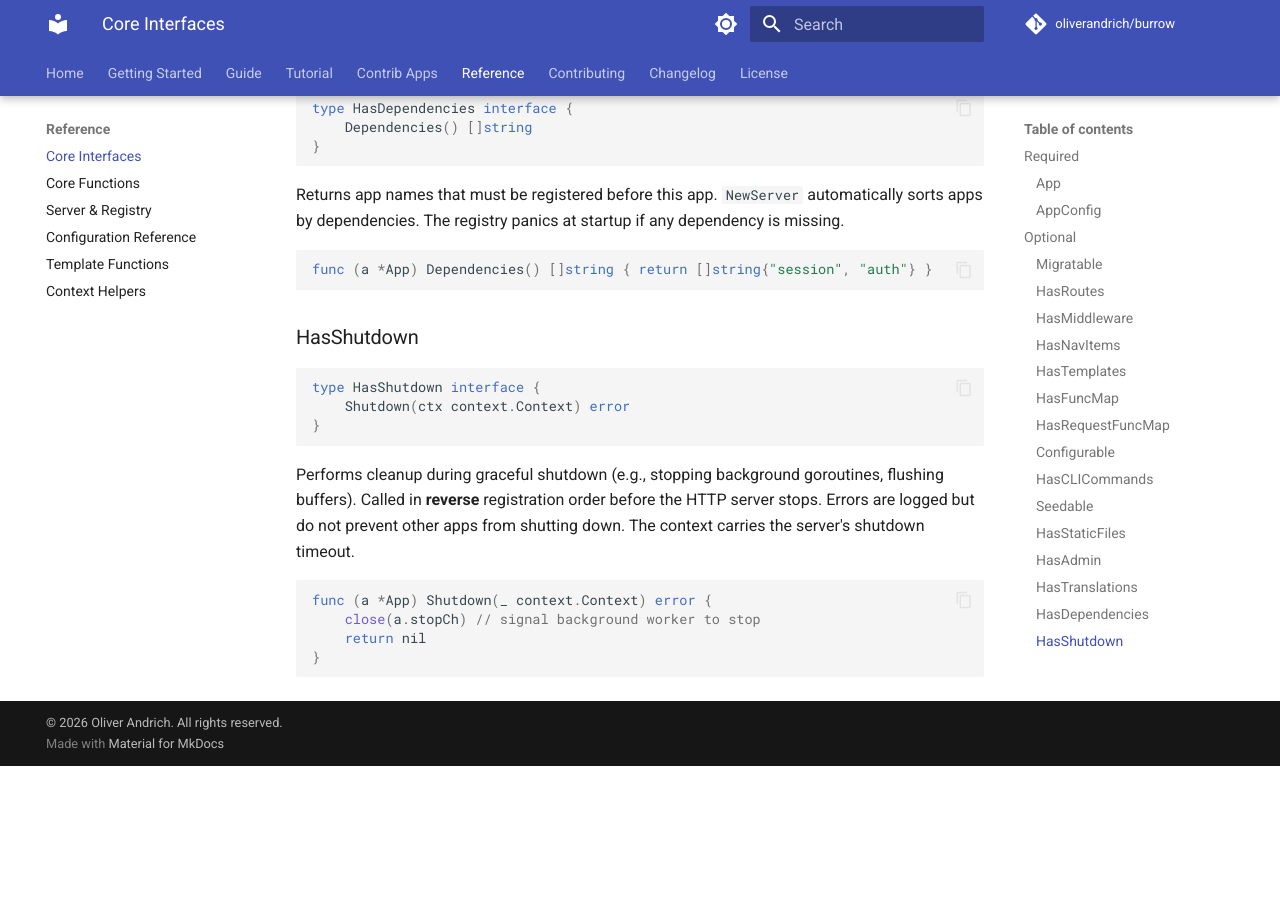
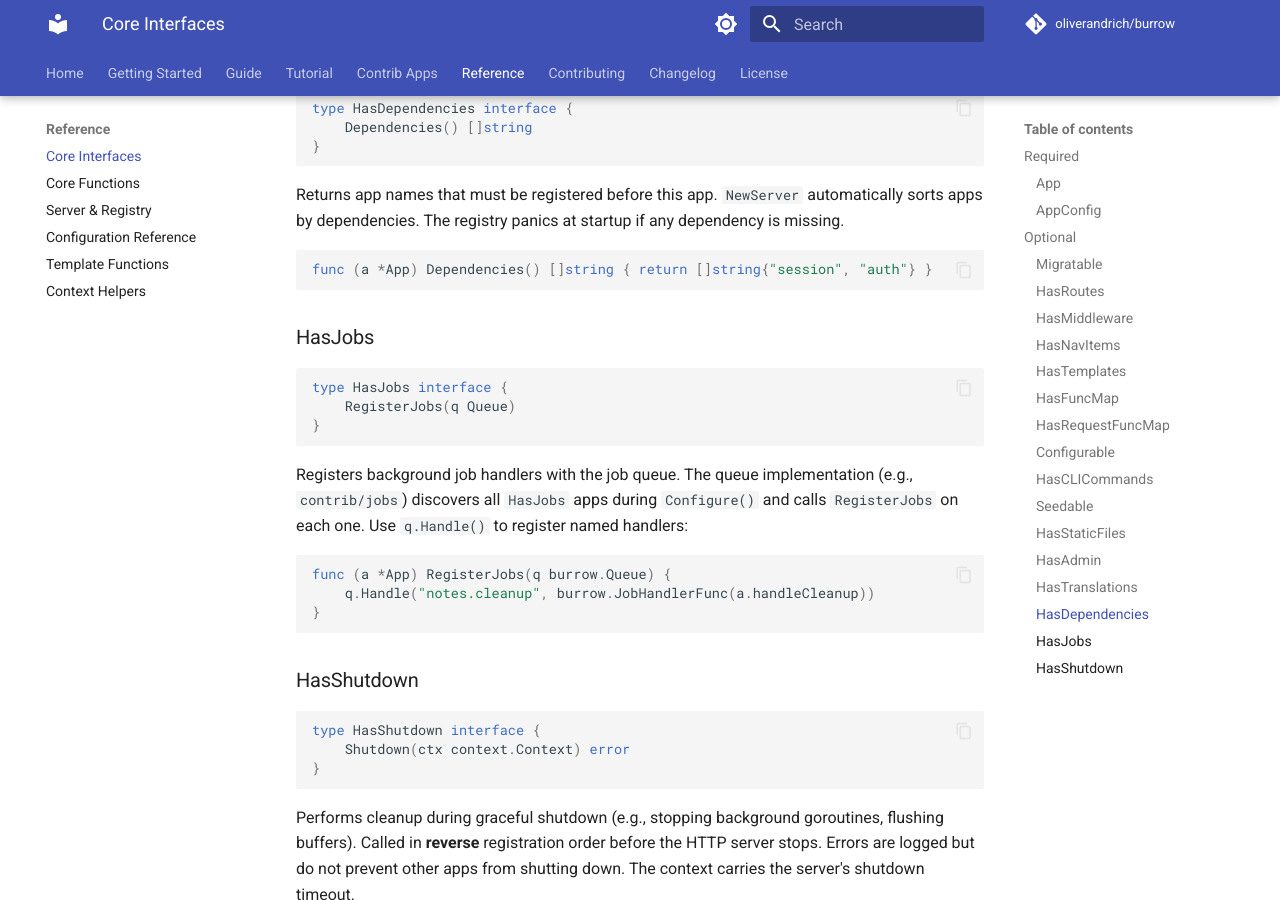
Before and after one commit to oliverandrich/burrow, an MkDocs documentation site: the page built from docs/reference/interfaces.md, in a window 1280 px wide and 900 px high, scrolled down 7741 px. Built offline with MkDocs 1.6.1 and Material for MkDocs 9.7.7, drawn with Linux system fonts in a browser that asks for light colours; comment, search, counter and statistics services are not loaded; before the commit the page ends 8507 px from its top, so only the background shows below that.

Commit message:
docs: add missing HasJobs interface to all interface tables

````diff
--- a/docs/reference/interfaces.md
+++ b/docs/reference/interfaces.md
@@ -383,6 +383,22 @@ Returns app names that must be registered before this app. `NewServer` automatic
 func (a *App) Dependencies() []string { return []string{"session", "auth"} }
 ```
 
+### HasJobs
+
+```go
+type HasJobs interface {
+    RegisterJobs(q Queue)
+}
+```
+
+Registers background job handlers with the job queue. The queue implementation (e.g., `contrib/jobs`) discovers all `HasJobs` apps during `Configure()` and calls `RegisterJobs` on each one. Use `q.Handle()` to register named handlers:
+
+```go
+func (a *App) RegisterJobs(q burrow.Queue) {
+    q.Handle("notes.cleanup", burrow.JobHandlerFunc(a.handleCleanup))
+}
+```
+
 ### HasShutdown
 
 ```go
````
Also changed, not shown: docs/guide/creating-an-app.md (+1 -0 lines).
